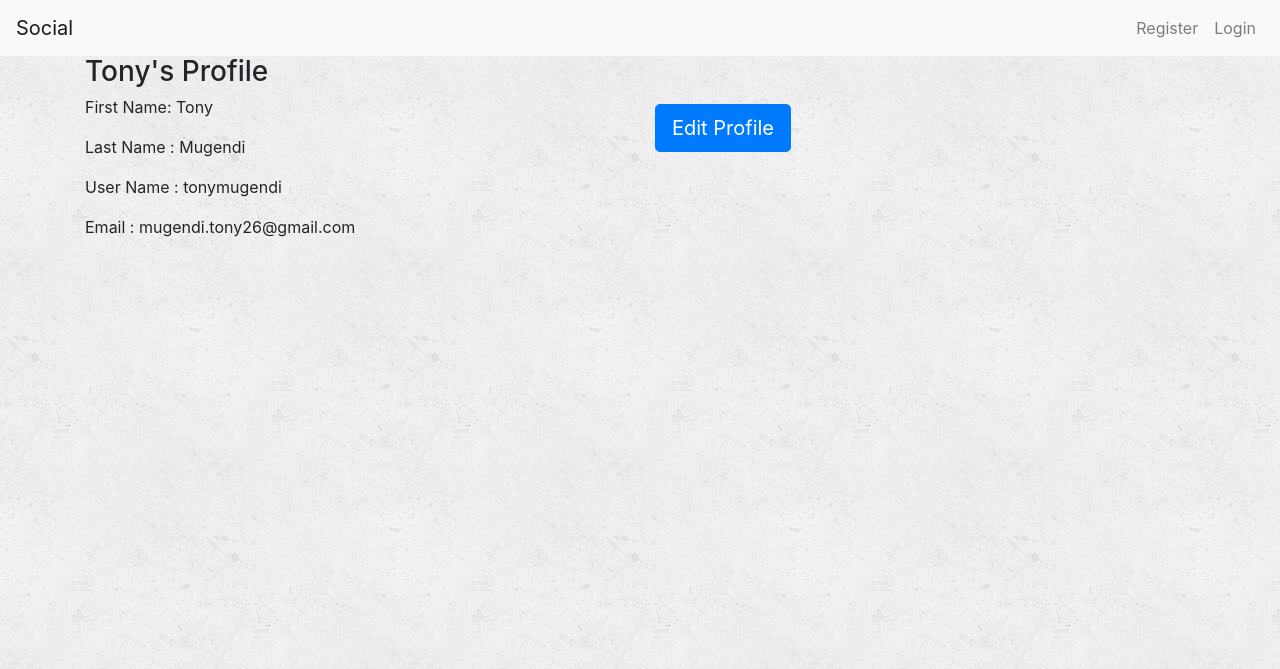
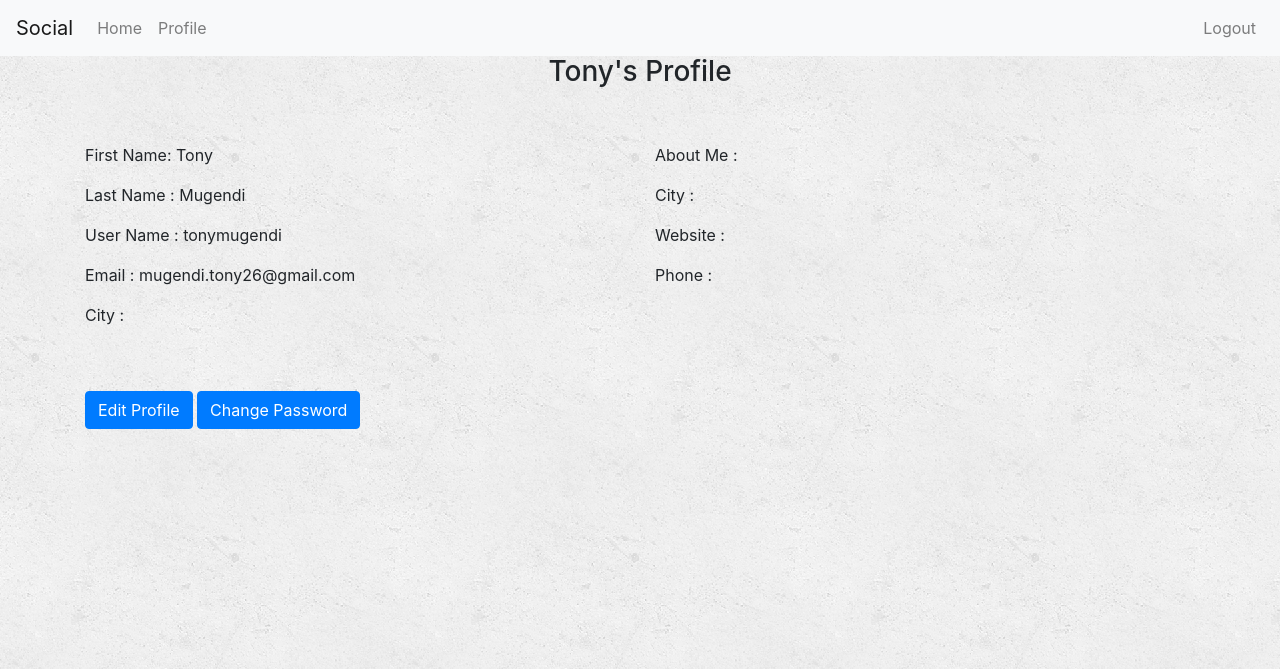
Before and after one commit to Lok3shm/Social-Network-Website, a Django app: page /profile/ in a window 1280 px wide. Shown: the top 669 px of the page. Run offline with Django 3.2, Linux system fonts and the light colour scheme; a user stored in the database is signed in; data comes from the database, SQL or seed files in the repository; both versions use the stored data as it was after the commit; some libraries are stand-ins or nearby versions.

Commit message:
Fixed URL's and added new Profile info

```diff
--- a/chatsite/urls.py
+++ b/chatsite/urls.py
@@ -3,5 +3,5 @@ from django.contrib import admin
 
 urlpatterns = [
     url(r'^admin/', admin.site.urls),
-    url(r'^', include('social.urls')),
+    url(r'^', include('social.urls', namespace='social')),
 ]
--- a/social/models.py
+++ b/social/models.py
@@ -11,7 +11,8 @@ class UserProfile(models.Model):
 	website     = models.URLField(default='')
 	phone		= models.IntegerField(default=0)
 
-
+	def __str__(self):
+		return self.user.username
 
 
 def create_profile(sender, **kwargs):
--- a/social/templates/social/base.html
+++ b/social/templates/social/base.html
@@ -21,6 +21,22 @@
       </button>
 
       <div class="collapse navbar-collapse" id="navbarSupportedContent">
+        {% if user.is_authenticated %}
+        <ul class="navbar-nav">
+          <li class="nav-item">
+            <a class="nav-link" href="{% url 'social:home' %}">Home</a>
+          </li>
+          <li class="nav-item">
+            <a class="nav-link" href="{% url 'social:profile' %}">Profile</a>
+          </li>
+        </ul>
+
+        <ul class="navbar-nav ml-auto">
+          <li class="nav-item">
+            <a class="nav-link" href="{% url 'social:logout' %}">Logout</a>
+          </li>
+        </ul>
+        {% else %}
         <ul class="navbar-nav ml-auto">
           <li class="nav-item">
             <a class="nav-link" href="{% url 'social:register' %}">Register</a>
@@ -29,6 +45,7 @@
             <a class="nav-link" href="{% url 'social:login' %}">Login</a>
           </li>
         </ul>
+        {% endif %}
       </div>
     </nav>
 
--- a/social/templates/social/login.html
+++ b/social/templates/social/login.html
@@ -7,6 +7,8 @@
 	  		{% csrf_token %}
 	  		{{ form.as_p }}
 		  	<button type="submit" class="btn btn-primary">Login</button>
+		  	<a href="{% url 'social:password_reset' %}">Forgot Password?</a>
 		</form>
+
 	</div>
 {% endblock %}
--- a/social/templates/social/profile.html
+++ b/social/templates/social/profile.html
@@ -4,16 +4,26 @@
 {% block body%}
 	<div class="container">
 		<div class="row">
+			<div class="col-md-12 text-center mb-5" ><h3>{{ user.first_name }}'s Profile</h3></div>
 			<div class="col-md-6">
-				<h3>{{ user.first_name }}'s Profile</h3>
+
 				<p> First Name:  {{ user.first_name }}</p>
 				<p> Last Name :  {{ user.last_name }}</p>
 				<p> User Name   :  {{ user }}</p>
 				<p> Email     :  {{ user.email }}</p>
+				<p> City     :  {{ user.userprofile.city }}</p>
 			</div>
 
 			<div class="col-md-6">
-				<a href="{% url 'social:edit_profile' %}" class="btn btn-primary btn-lg know-me-btn mt-5" role="button">Edit Profile</a>
+				<p> About Me :  {{ user.userprofile.description }}</p>
+				<p> City     :  {{ user.userprofile.city }}</p>
+				<p> Website  :  {{ user.userprofile.website }}</p>
+				<p> Phone    :  {{ user.userprofile.phone }}</p>
+			</div>
+
+			<div class="col-md-6">
+				<a href="{% url 'social:edit_profile' %}" class="btn btn-primary btn-md know-me-btn mt-5" role="button">Edit Profile</a>
+				<a href="{% url 'social:edit_password' %}" class="btn btn-primary btn-md know-me-btn mt-5" role="button">Change Password</a>
 			</div>
 		</div>
 
--- a/social/urls.py
+++ b/social/urls.py
@@ -1,17 +1,44 @@
 from django.conf.urls import url
 from social.views import *
-from django.contrib.auth.views import login, logout
+from django.contrib.auth.views import (
+	login, logout, password_reset, password_reset_done, password_reset_confirm,
+	password_reset_complete)
 
-app_name = 'social'
+#app_name = 'social'
 
 urlpatterns = [
 
     url(r'^$', home, name='home'),
     url(r'login/$', login, {'template_name' : 'social/login.html'}, name='login'),
     url(r'logout/$', logout, {'template_name' : 'social/logout.html'}, name='logout'),
-    url(r'register/$', register, name='register'),
+    url(r'^register/$', register, name='register'),
     url(r'profile/$', profile, name='profile'),
     url(r'profile/edit/$', editprofile, name='edit_profile'),
-    url(r'edit-password/$', change_password, name='edit_password'),
+    url(r'change-password/$', change_password, name='edit_password'),
+
+    url(r'password-reset/$', password_reset,
+        {
+        'template_name' : 'social/password_reset.html',
+        'post_reset_redirect':'social:password_reset_done',
+        'email_template_name': 'social/password_reset_email.html'
+        },
+        name='password_reset'),
+
+
+    url(r'password_reset/done/$', password_reset_done,
+        {'template_name' : 'social/password_reset_done.html'},
+        name='password_reset_done'),
+
+    url(r'password_reset/confirm/(?P<uidb64>[0-9A-Za-z]+)-(?P<token>.+)/$', password_reset_confirm,
+        {
+        'template_name' : 'social/password_reset_confirm.html',
+        'post_reset_redirect': 'social:password_reset_complete'
+        },
+        name='password_reset_confirm'),
+
+
+    url(r'password_reset/complete/$', password_reset_complete,
+        {'template_name' : 'social/password_reset_complete.html'},
+        name='password_reset_complete'),
 
 ]
--- a/social/views.py
+++ b/social/views.py
@@ -3,6 +3,8 @@ from social.forms import *
 from django.contrib.auth.models import User
 from django.contrib.auth.forms import PasswordChangeForm
 from django.contrib.auth import update_session_auth_hash
+from django.contrib.auth.decorators import login_required
+from django.urls import reverse
 
 
 # Create your views here.
@@ -22,25 +24,26 @@ def register(request):
 		args = {'form': form}
 		return render(request, 'social/registration.html', args)
 
-
+@login_required
 def profile(request):
 	args = {'user' : request.user}
 	return render(request, 'social/profile.html', args)
 
+@login_required
 def editprofile(request):
 	if request.method =='POST':
 		form = EditProfileForm(request.POST, instance=request.user)
 
 		if form.is_valid():
 			form.save()
-			return redirect('/profile')
+			return redirect(reverse('social:profile'))
 
 	else:
 		form = EditProfileForm(instance=request.user)
 		args = {'form' : form}
 		return render(request, 'social/editprofile.html', args)
 
-
+@login_required
 def change_password(request):
 	if request.method =='POST':
 		form = PasswordChangeForm(data=request.POST, user=request.user)
@@ -48,10 +51,10 @@ def change_password(request):
 		if form.is_valid():
 			form.save()
 			update_session_auth_hash(request, form.user)
-			return redirect('/profile')
+			return redirect(reverse('social:profile'))
 
 		else:
-			return redirect('/edit-password')
+			return redirect(reverse('social:change-password'))
 
 
 	else:
```
Also changed, not shown: chatsite/middleware.py (added, +37 -0 lines), chatsite/settings.py (+18 -1 lines), social/templates/social/password_reset.html (added, +14 -0 lines), social/templates/social/password_reset_complete.html (added, +11 -0 lines), social/templates/social/password_reset_confirm.html (added, +15 -0 lines), social/templates/social/password_reset_done.html (added, +17 -0 lines), social/templates/social/password_reset_email.html (added, +14 -0 lines), db.sqlite3.
